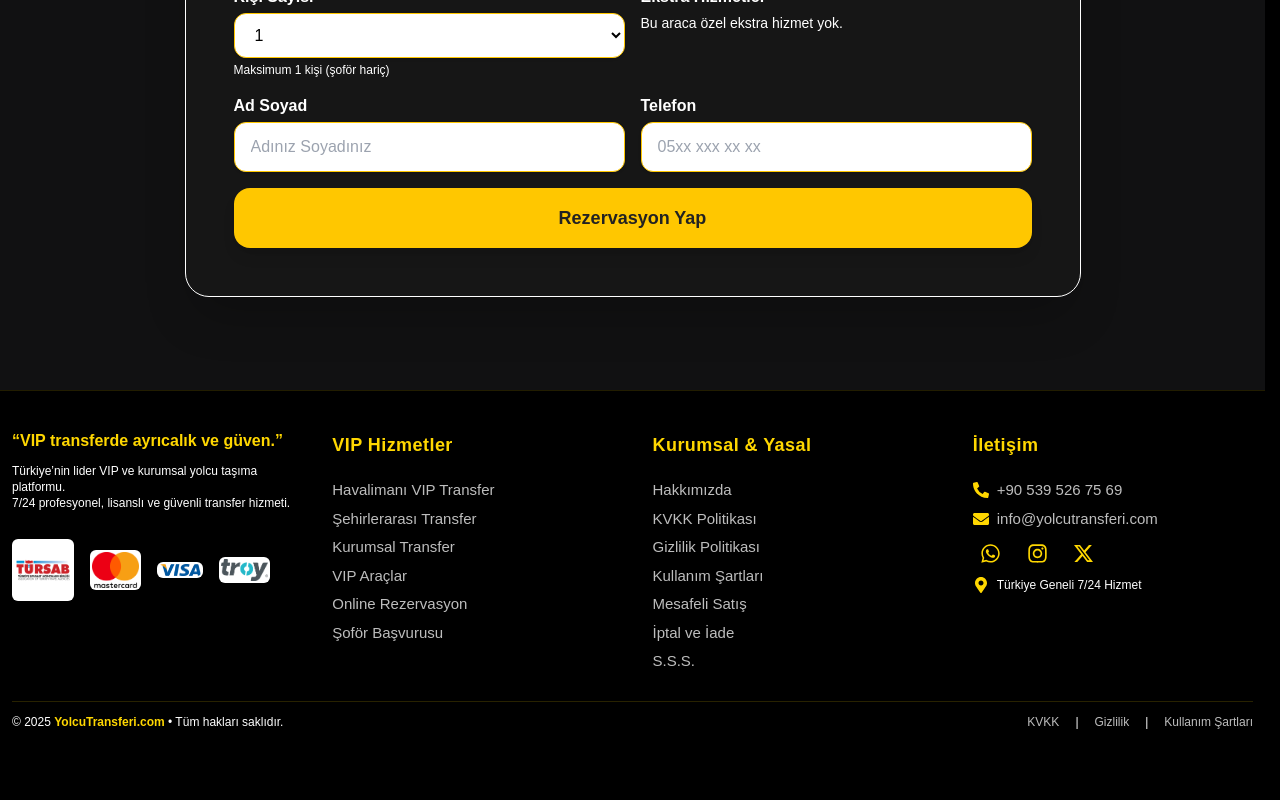
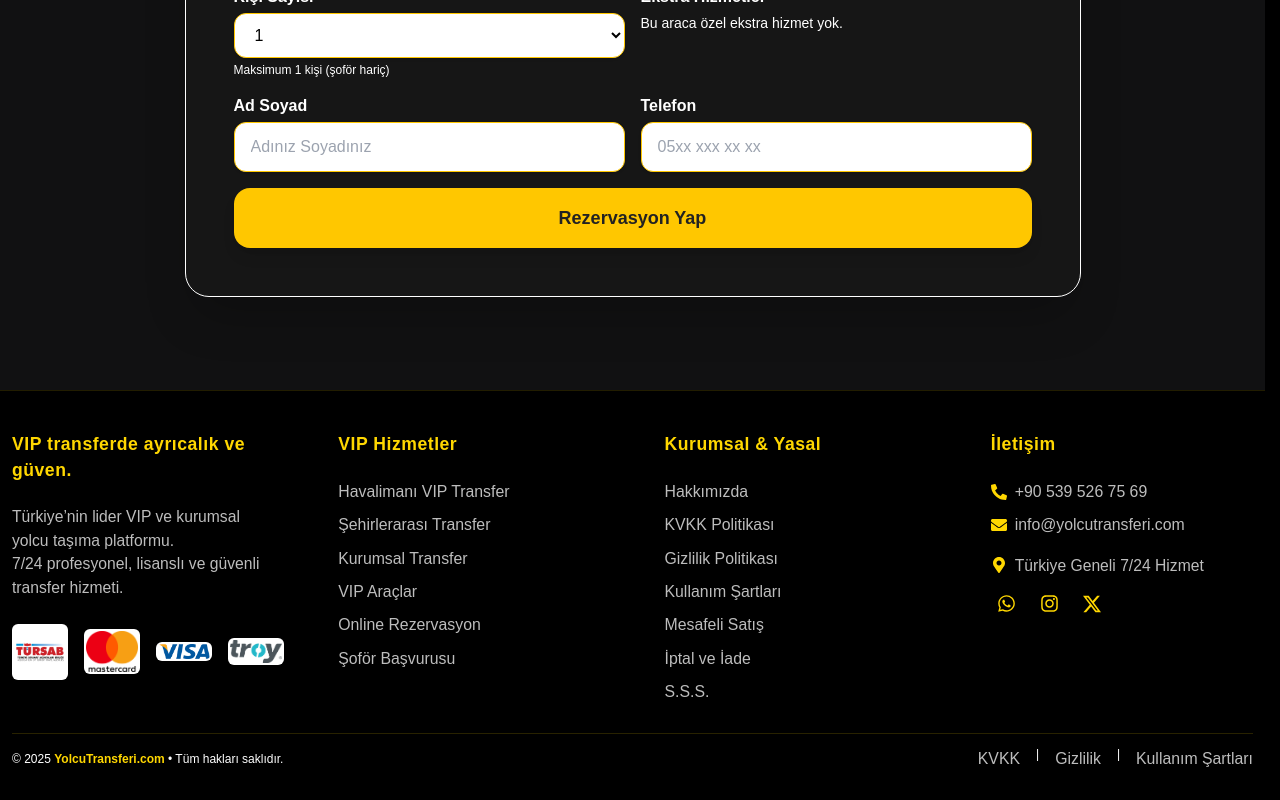
Before and after one commit to haliltayfur/yolcutransferi, a Next.js app: page /rezervasyon in a window 1280 px wide. Shown: the part 523-1323 px from the top of the page. Before the commit the page ends 1281 px from the top, so only its background shows below. Built offline with nearby package versions, Linux system fonts and the light colour scheme.

Commit message:
Update Footer.jsx

```diff
--- a/components/Footer.jsx
+++ b/components/Footer.jsx
@@ -6,29 +6,27 @@ import { SiX } from "react-icons/si";
 export default function Footer() {
   return (
     <footer className="bg-black text-gray-200 pt-10 pb-7 px-3 border-t border-[#FFD70022] font-sans">
-      <div className="max-w-7xl mx-auto grid grid-cols-1 sm:grid-cols-2 md:grid-cols-4 gap-y-10 gap-x-10 mb-5">
-        {/* SOL BLOK: Slogan + Açıklama + Kart & Güven Damgaları */}
-        <div className="flex flex-col gap-2">
-          <p className="text-gold font-bold text-base mb-1 leading-tight">
-            “VIP transferde ayrıcalık ve güven.”
-          </p>
-          <p className="text-xs text-gray-400 mb-2">
+      <div className="max-w-7xl mx-auto grid grid-cols-1 sm:grid-cols-2 md:grid-cols-4 gap-y-8 gap-x-16 mb-7">
+        {/* Sütun 1: Slogan + Açıklama + Kart & Güven Damgaları */}
+        <div className="flex flex-col gap-3">
+          <h3 className="footer-title mb-1">VIP transferde ayrıcalık ve güven.</h3>
+          <p className="footer-desc mb-2">
             Türkiye’nin lider VIP ve kurumsal yolcu taşıma platformu.<br />
             7/24 profesyonel, lisanslı ve güvenli transfer hizmeti.
           </p>
-          {/* Kart ve güven damgaları: Sıra: TÜRSAB, MasterCard(%10 büyük), Visa, Troy(%10 büyük) */}
-          <div className="flex items-center gap-4 mt-3">
-            <Image src="/tursab.png" alt="TÜRSAB" width={62} height={25} style={{ background: "#fff", borderRadius: 6, padding: 2 }} />
-            <Image src="/mastercard.png" alt="MasterCard" width={51} height={26} style={{ background: "#fff", borderRadius: 6, padding: 2 }} />
-            <Image src="/visa.png" alt="Visa" width={46} height={23} style={{ background: "#fff", borderRadius: 6, padding: 2 }} />
-            <Image src="/Troy.png" alt="TROY" width={51} height={26} style={{ background: "#fff", borderRadius: 6, padding: 2 }} />
+          {/* Kart ve güven damgaları */}
+          <div className="flex items-center gap-4 mt-1">
+            <Image src="/tursab.png" alt="TÜRSAB" width={56} height={25} style={{ background: "#fff", borderRadius: 6, padding: 2 }} />
+            <Image src="/mastercard.png" alt="MasterCard" width={56} height={28} style={{ background: "#fff", borderRadius: 6, padding: 2 }} />
+            <Image src="/visa.png" alt="Visa" width={56} height={28} style={{ background: "#fff", borderRadius: 6, padding: 2 }} />
+            <Image src="/Troy.png" alt="TROY" width={56} height={28} style={{ background: "#fff", borderRadius: 6, padding: 2 }} />
           </div>
         </div>
 
-        {/* VIP MENÜ */}
-        <div className="flex flex-col gap-2">
-          <h3 className="text-gold text-lg font-bold mb-3 tracking-wide">VIP Hizmetler</h3>
-          <ul className="space-y-1.5 text-[15px]">
+        {/* Sütun 2: VIP MENÜ */}
+        <div className="flex flex-col gap-3">
+          <h3 className="footer-title mb-1">VIP Hizmetler</h3>
+          <ul className="footer-list">
             <li><a href="/hizmetler" className="footer-link">Havalimanı VIP Transfer</a></li>
             <li><a href="/hizmetler" className="footer-link">Şehirlerarası Transfer</a></li>
             <li><a href="/hizmetler" className="footer-link">Kurumsal Transfer</a></li>
@@ -38,10 +36,10 @@ export default function Footer() {
           </ul>
         </div>
 
-        {/* KURUMSAL/YASAL MENÜ */}
-        <div className="flex flex-col gap-2">
-          <h3 className="text-gold text-lg font-bold mb-3 tracking-wide">Kurumsal & Yasal</h3>
-          <ul className="space-y-1.5 text-[15px]">
+        {/* Sütun 3: KURUMSAL/YASAL MENÜ */}
+        <div className="flex flex-col gap-3">
+          <h3 className="footer-title mb-1">Kurumsal & Yasal</h3>
+          <ul className="footer-list">
             <li><a href="/hakkimizda" className="footer-link">Hakkımızda</a></li>
             <li><a href="/kvkk" className="footer-link">KVKK Politikası</a></li>
             <li><a href="/gizlilik-politikasi" className="footer-link">Gizlilik Politikası</a></li>
@@ -52,10 +50,10 @@ export default function Footer() {
           </ul>
         </div>
 
-        {/* İLETİŞİM + SOSYAL */}
-        <div className="flex flex-col gap-2">
-          <h3 className="text-gold text-lg font-bold mb-3 tracking-wide">İletişim</h3>
-          <ul className="space-y-1.5 text-[15px]">
+        {/* Sütun 4: İLETİŞİM */}
+        <div className="flex flex-col gap-3">
+          <h3 className="footer-title mb-1">İletişim</h3>
+          <ul className="footer-list">
             <li className="flex items-center gap-2">
               <FaPhoneAlt className="text-gold" size={16} />
               <a href="tel:+905395267569" className="footer-link">+90 539 526 75 69</a>
@@ -64,21 +62,22 @@ export default function Footer() {
               <FaEnvelope className="text-gold" size={16} />
               <a href="mailto:info@yolcutransferi.com" className="footer-link">info@yolcutransferi.com</a>
             </li>
-            {/* Sosyal ikonlar: Whatsapp, Instagram, X */}
-            <li className="flex items-center gap-3 mt-2 mb-2">
+            {/* Türkiye Geneli 7/24 Hizmet */}
+            <li className="flex items-center gap-2 mt-2">
+              <FaMapMarkerAlt className="text-gold" size={16} />
+              <span className="footer-desc">Türkiye Geneli 7/24 Hizmet</span>
+            </li>
+            {/* Sosyal ikonlar: wsap, insta, x */}
+            <li className="flex items-center gap-3 mt-1">
               <a href="https://wa.me/905395267569" target="_blank" rel="noopener noreferrer" aria-label="WhatsApp" className="footer-social">
-                <FaWhatsapp size={21} />
+                <FaWhatsapp size={19} />
               </a>
               <a href="https://www.instagram.com/yolcutransferi/" target="_blank" rel="noopener noreferrer" aria-label="Instagram" className="footer-social">
-                <FaInstagram size={21} />
+                <FaInstagram size={19} />
               </a>
               <a href="https://x.com/yolcutransferi" target="_blank" rel="noopener noreferrer" aria-label="X" className="footer-social">
-                <SiX size={19} />
+                <SiX size={18} />
               </a>
-            </li>
-            <li className="flex items-center gap-2 mt-1">
-              <FaMapMarkerAlt className="text-gold" size={16} />
-              <span className="text-xs text-gray-400">Türkiye Geneli 7/24 Hizmet</span>
             </li>
           </ul>
         </div>
@@ -99,10 +98,29 @@ export default function Footer() {
       </div>
       <style jsx>{`
         .text-gold { color: #FFD700; }
+        .footer-title {
+          color: #FFD700;
+          font-size: 1.1rem;
+          font-weight: 700;
+          letter-spacing: .03em;
+          margin-bottom: 0.6rem;
+        }
+        .footer-desc {
+          font-size: 0.98rem;
+          color: #bdbdbd;
+          font-weight: 400;
+        }
+        .footer-list {
+          display: flex;
+          flex-direction: column;
+          gap: 0.45rem;
+        }
         .footer-link {
           color: #bdbdbd;
+          font-size: 0.99rem;
+          font-weight: 500;
+          line-height: 1.65;
           transition: color 0.15s;
-          font-weight: 500;
         }
         .footer-link:hover {
           color: #FFD700;
@@ -110,7 +128,7 @@ export default function Footer() {
         .footer-social {
           color: #FFD700;
           border-radius: 50%;
-          padding: 7px;
+          padding: 6px;
           transition: color 0.14s, box-shadow 0.18s;
         }
         .footer-social:hover {
@@ -118,6 +136,10 @@ export default function Footer() {
           box-shadow: 0 0 10px 3px #FFD70060;
           background: #161616;
         }
+        @media (max-width: 1024px) {
+          .footer-title { font-size: 1rem; }
+          .footer-list { gap: 0.28rem; }
+        }
       `}</style>
     </footer>
   );
```
